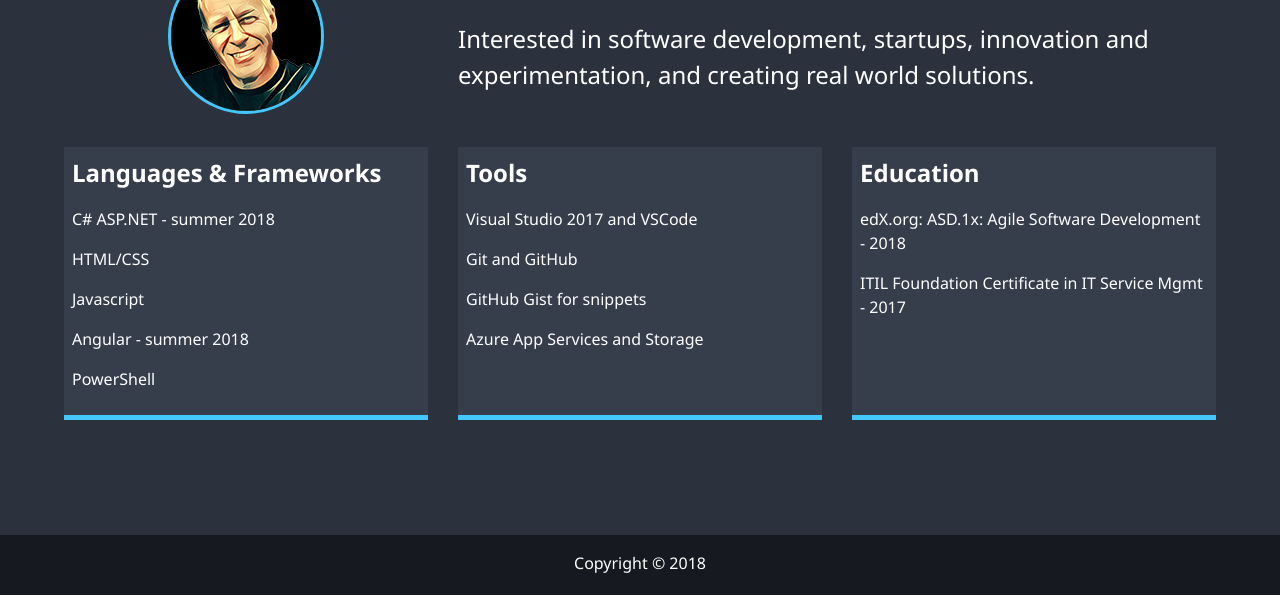
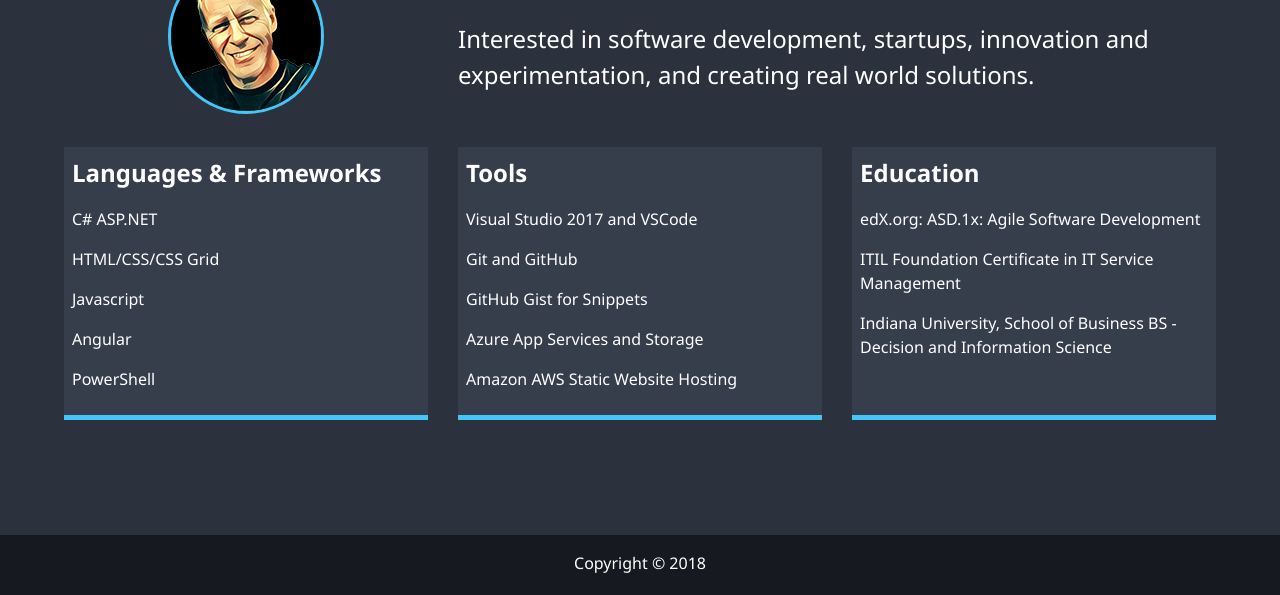
Before and after one commit to IndianaJim/Portfolio, a plain HTML site: page about.html in a window 1280 px wide. Shown: the part 205-800 px from the top of the page. Drawn offline with Linux system fonts and the light colour scheme.

Commit message:
tweaking 'about me' page lists

```diff
--- a/about.html
+++ b/about.html
@@ -63,23 +63,25 @@
             </div>
             <div class="job job-1">
                 <h2 style="font-weight: bold">Languages & Frameworks</h2>
-                <p>C# ASP.NET - summer 2018</p>
-                <p>HTML/CSS</p>
+                <p>C# ASP.NET</p>
+                <p>HTML/CSS/CSS Grid</p>
                 <p>Javascript</p>
-                <p>Angular - summer 2018</p>
+                <p>Angular</p>
                 <p>PowerShell</p>
             </div>
             <div class="job job-2">
                 <h2 style="font-weight: bold">Tools</h2>
                 <p>Visual Studio 2017 and VSCode</p>
                 <p>Git and GitHub</p>
-                <p>GitHub Gist for snippets</p>
+                <p>GitHub Gist for Snippets</p>
                 <p>Azure App Services and Storage</p>
+                <p>Amazon AWS Static Website Hosting</p>
             </div>
             <div class="job job-3">
                 <h2 style="font-weight: bold">Education</h2>
-                <p>edX.org: ASD.1x: Agile Software Development - 2018</p>
-                <p>ITIL Foundation Certificate in IT Service Mgmt - 2017</p>
+                <p>edX.org: ASD.1x: Agile Software Development</p>
+                <p>ITIL Foundation Certificate in IT Service Management</p>
+                <p>Indiana University, School of Business BS -Decision and Information Science</p>
             </div>
         </div>
 
```
Also changed, not shown: img/projects/project1.jpg (deleted), img/projects/project2.jpg (deleted), img/projects/project3.jpg (deleted), img/projects/project4.jpg (deleted), img/projects/project5.jpg (deleted), img/projects/project6.jpg (deleted).
